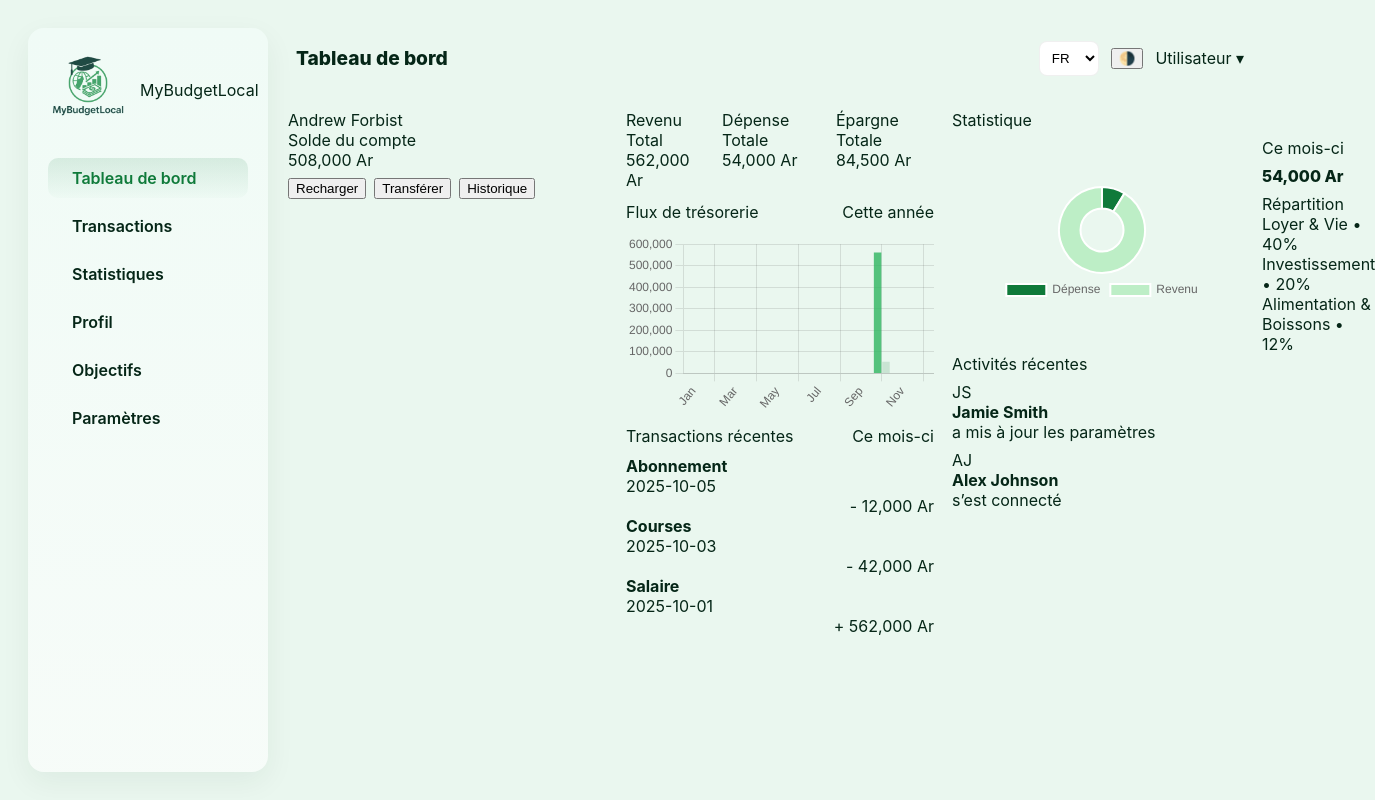
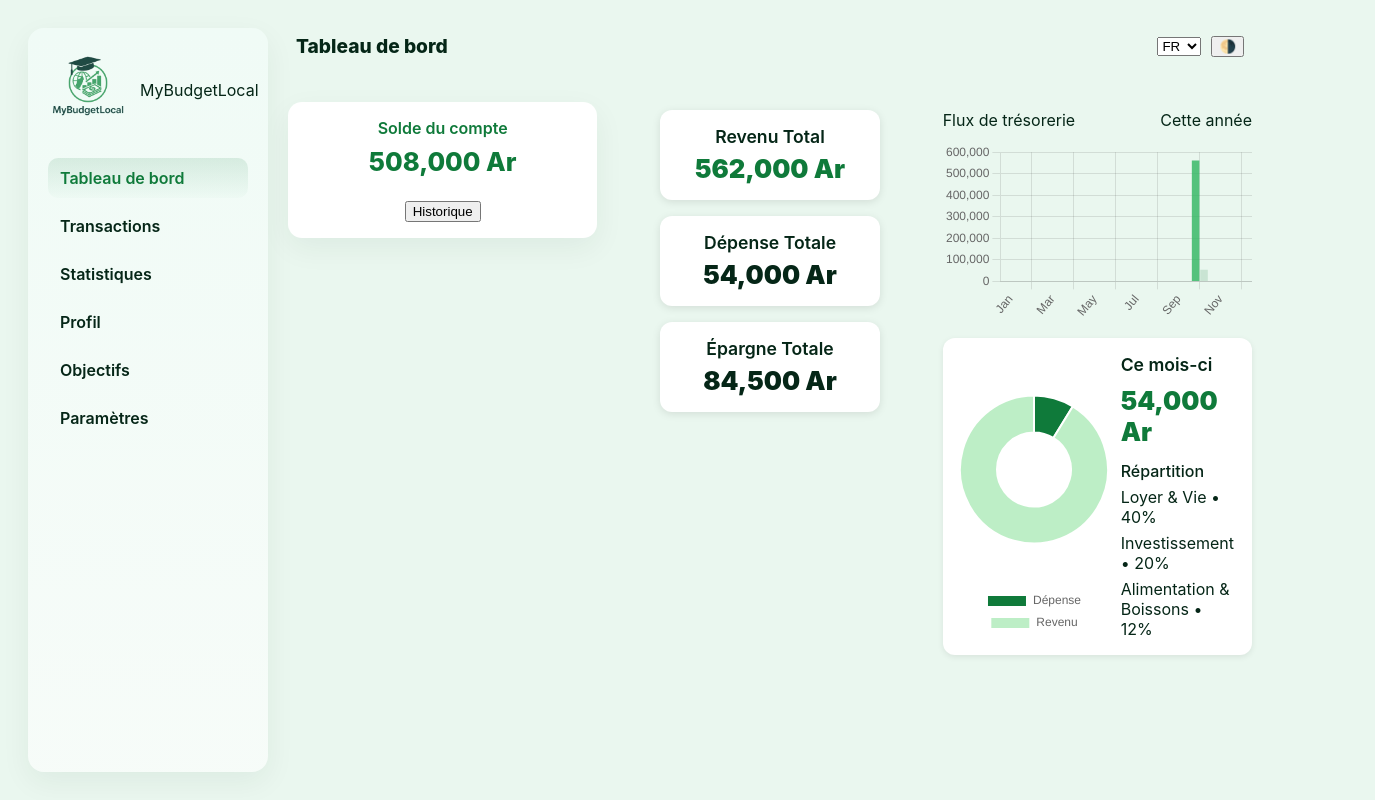
Before and after one commit to Ange-H0610/ISPM, a plain HTML site: page dashboard.html in a window 1280 px wide. Shown: the whole page, 1375 px wide, since content can reach past the window. Drawn offline with nearby package versions, Linux system fonts and the light colour scheme.

Commit message:
renouvellement du page dashboard

```diff
--- a/app.js
+++ b/app.js
@@ -56,110 +56,83 @@ function calc(){
 /* RENDERERS */
 function renderDashboard(){
   const s = calc();
-  const recent = state.transactions.slice().reverse().slice(0,5);
+
   return `
-    <div class="col-card profile-card">
-      <div class="name">${state.user.name}</div>
-      <div class="kv">Solde du compte</div>
-      <div class="balance">${s.balance.toLocaleString()} Ar</div>
-      <div style="display:flex; gap:8px; margin-top:8px;">
-        <button class="btn small" onclick="mount('transactions')">${t('topUp')}</button>
-        <button class="btn small" onclick="mount('transactions')">${t('transfer')}</button>
+    <!-- ===== SOLDE DU COMPTE CENTRÉ ===== -->
+    <div class="solde-top" style="display:flex;justify-content:center;align-items:center;gap:16px;flex-wrap:wrap;margin-top:16px;">
+      <div style="text-align:center;">
+        <div class="solde-label">Solde du compte</div>
+        <div class="solde-montant" style="font-size:1.6rem;font-weight:800;color:var(--green-600)">
+          ${s.balance.toLocaleString()} Ar
+        </div>
+      </div>
+      <div style="display:flex; flex-direction:column; justify-content:center;">
         <button class="btn small" onclick="mount('transactions')">${t('history')}</button>
       </div>
     </div>
 
-    <div>
-      <div style="display:flex; gap:12px; margin-bottom:12px;">
-        <div class="stat-tile"><div class="kv">Revenu Total</div><div class="val">${s.income.toLocaleString()} Ar</div></div>
-        <div class="stat-tile"><div class="kv">Dépense Totale</div><div class="val">${s.expense.toLocaleString()} Ar</div></div>
-        <div class="stat-tile"><div class="kv">Épargne Totale</div><div class="val">${state.goals.epargne.toLocaleString()} Ar</div></div>
+    <!-- ===== STAT RAPIDES MISY FOND MANOKANA + RESPONSIVE ===== -->
+<div style="display:flex; flex-wrap:wrap; justify-content:center; gap:16px; margin-top:24px; max-width:900px; margin-left:auto; margin-right:auto;">
+
+  <!-- Revenu Total -->
+  <div style="flex:1; min-width:200px; max-width:220px; text-align:center; background-color:#fff; padding:16px; border-radius:12px; box-shadow:0 2px 8px rgba(0,0,0,0.1);">
+    <div class="kv" style="font-weight:600; font-size:1.1rem;">Revenu Total</div>
+    <div class="val" style="font-weight:900; font-size:1.6rem; color:var(--green-600); margin-top:6px;">
+      ${s.income.toLocaleString()} Ar
+    </div>
   </div>
 
-      <div class="chart-card">
-        <div style="display:flex;justify-content:space-between;align-items:center;">
+  <!-- Dépense Totale -->
+  <div style="flex:1; min-width:200px; max-width:220px; text-align:center; background-color:#fff; padding:16px; border-radius:12px; box-shadow:0 2px 8px rgba(0,0,0,0.1);">
+    <div class="kv" style="font-weight:600; font-size:1.1rem;">Dépense Totale</div>
+    <div class="val" style="font-weight:900; font-size:1.6rem; color:var(--red-600); margin-top:6px;">
+      ${s.expense.toLocaleString()} Ar
+    </div>
+  </div>
+
+  <!-- Épargne Totale -->
+  <div style="flex:1; min-width:200px; max-width:220px; text-align:center; background-color:#fff; padding:16px; border-radius:12px; box-shadow:0 2px 8px rgba(0,0,0,0.1);">
+    <div class="kv" style="font-weight:600; font-size:1.1rem;">Épargne Totale</div>
+    <div class="val" style="font-weight:900; font-size:1.6rem; color:var(--blue-600); margin-top:6px;">
+      ${state.goals.epargne.toLocaleString()} Ar
+    </div>
+  </div>
+
+</div>
+
+<!-- Flux + Donut flex container -->
+<div style="display:flex; flex-wrap:wrap; justify-content:center; align-items:flex-start; gap:16px; margin-top:24px; max-width:900px; margin-left:auto; margin-right:auto;">
+
+  <!-- Flux de trésorerie -->
+  <div style="flex:1 1 300px; min-width:280px;">
+    <div style="display:flex; justify-content:space-between; align-items:center;">
       <div class="kv">Flux de trésorerie</div>
       <div class="small kv">Cette année</div>
     </div>
-        <div style="height:180px;margin-top:12px;"><canvas id="dashChart"></canvas></div>
-      </div>
-
-      <div class="table-card" style="margin-top:12px;">
-        <div style="display:flex;justify-content:space-between;align-items:center;">
-          <div class="kv">Transactions récentes</div>
-          <div class="small kv">Ce mois-ci</div>
-        </div>
-        <div style="margin-top:10px;">
-          ${recent.map(tx=>`<div class="tx-row"><div><strong>${tx.label}</strong><div class="small kv">${tx.date}</div></div><div style="text-align:right">${tx.type==='income'?'+':'-'} ${tx.amount.toLocaleString()} Ar</div></div>`).join('')}
-        </div>
+    <div style="height:180px; margin-top:12px;">
+      <canvas id="dashChart"></canvas>
     </div>
   </div>
 
-    <div class="right-card">
-      <div>
-        <div class="kv">Statistique</div>
-        <div style="display:flex;gap:10px;align-items:center;margin-top:8px;">
-          <div style="flex:1">
-            <canvas id="donutChart" height="120"></canvas>
+  <!-- Donut chart -->
+  <div style="flex:1 1 300px; min-width:280px; display:flex; gap:12px; background-color:#fff; padding:16px; border-radius:12px; box-shadow:0 2px 6px rgba(0,0,0,0.08);">
+    <div style="flex:1; max-width:150px;">
+      <canvas id="donutChart" height="180"></canvas>
     </div>
-          <div style="width:120px">
-            <div class="kv">Ce mois-ci</div>
-            <div style="font-weight:800;margin-top:8px">${s.expense.toLocaleString()} Ar</div>
-            <div class="small kv" style="margin-top:8px">Répartition</div>
+    <div style="flex:1; display:flex; flex-direction:column; justify-content:center; gap:6px;">
+      <div class="kv" style="font-size:1.1rem; font-weight:600;">Ce mois-ci</div>
+      <div style="font-weight:900; font-size:1.6rem; color:var(--green-600); margin-top:4px;">
+        ${s.expense.toLocaleString()} Ar
+      </div>
+      <div class="small kv" style="margin-top:8px; font-weight:500;">Répartition</div>
       <div class="small kv">Loyer & Vie • 40%</div>
       <div class="small kv">Investissement • 20%</div>
       <div class="small kv">Alimentation & Boissons • 12%</div>
     </div>
   </div>
+
 </div>
 
-      <div>
-        <div class="kv">Activités récentes</div>
-        <div style="margin-top:8px; display:flex;flex-direction:column; gap:8px;">
-          <div class="activity-item"><div class="dot">JS</div><div><strong>Jamie Smith</strong><div class="kv">a mis à jour les paramètres</div></div></div>
-          <div class="activity-item"><div class="dot">AJ</div><div><strong>Alex Johnson</strong><div class="kv">s’est connecté</div></div></div>
-        </div>
-      </div>
-    </div>
-  `;
-}
-
-function renderTransactions(){
-  const rows = state.transactions.slice().reverse().map(tx => `
-    <div class="tx-row">
-      <div><strong>${tx.label}</strong><div class="kv">${tx.date} • ${tx.type==='income'?t('income'):t('expense')}</div></div>
-      <div style="text-align:right">
-        <div style="font-weight:800">${tx.type==='income'?'+':'-'} ${tx.amount.toLocaleString()} Ar</div>
-        <div class="small" style="margin-top:6px;"><button class="btn small" onclick="removeTx(${tx.id})">Supprimer</button></div>
-      </div>
-    </div>
-  `).join('');
-
-  return `
-    <div class="card" style="grid-column:1 / -1;">
-      <h3>${t('transactions')}</h3>
-      <div style="margin-top:12px;" class="col-card">
-        <div style="display:flex;gap:8px;flex-wrap:wrap;">
-          <input id="txLabel" type="text" placeholder="${t('placeholderLabel')}" style="padding:10px;border-radius:8px;border:1px solid rgba(0,0,0,0.06);flex:1;" />
-          <input id="txAmount" type="number" placeholder="${t('placeholderAmount')}" style="padding:10px;border-radius:8px;border:1px solid rgba(0,0,0,0.06);width:160px;" />
-          <select id="txType" style="padding:10px;border-radius:8px;border:1px solid rgba(0,0,0,0.06);">
-            <option value="income">${t('income')}</option>
-            <option value="expense">${t('expense')}</option>
-          </select>
-          <button id="addTx" class="btn small">${t('add')}</button>
-        </div>
-
-        <div style="margin-top:16px;">
-          <div class="kv">${t('currentBalance')}</div>
-          <div style="font-weight:800;font-size:1.2rem;color:var(--green-600)">${calc().balance.toLocaleString()} Ar</div>
-        </div>
-
-        <div style="margin-top:12px;">
-          <div class="kv">Historique</div>
-          <div style="margin-top:8px;">${rows || `<div class="kv">${t('noTransactions')}</div>`}</div>
-        </div>
-      </div>
-    </div>
   `;
 }
 
--- a/dashboard.html
+++ b/dashboard.html
@@ -18,35 +18,40 @@
         </div>
         <div class="brand-name">MyBudgetLocal</div>
       </div>
+
       <nav class="menu">
-        <a class="menu-item active" data-page="dashboard" href="#dashboard"><span class="ico"></span> <span class="label">Tableau de bord</span></a>
-        <a class="menu-item" data-page="transactions" href="#transactions"><span class="ico"></span> <span class="label">Transactions</span></a>
-        <a class="menu-item" data-page="statistics" href="#statistics"><span class="ico"></span> <span class="label">Statistiques</span></a>
-        <a class="menu-item" data-page="profile" href="#profile"><span class="ico"></span> <span class="label">Profil</span></a>
-        <a class="menu-item" data-page="goals" href="#goals"><span class="ico"></span> <span class="label">Objectifs</span></a>
-        <a class="menu-item" data-page="settings" href="#settings"><span class="ico"></span> <span class="label">Paramètres</span></a>
+        <a class="menu-item active" data-page="dashboard" href="#dashboard">Tableau de bord</a>
+        <a class="menu-item" data-page="transactions" href="#transactions">Transactions</a>
+        <a class="menu-item" data-page="statistics" href="#statistics">Statistiques</a>
+        <a class="menu-item" data-page="profile" href="#profile">Profil</a>
+        <a class="menu-item" data-page="goals" href="#goals">Objectifs</a>
+        <a class="menu-item" data-page="settings" href="#settings">Paramètres</a>
       </nav>
-      <div class="sidebar-footer"></div>
     </aside>
 
     <!-- MAIN -->
     <main class="main">
       <header class="topbar">
+  <div class="left-controls">
     <button id="hamburgerBtn" class="hamburger">&#9776;</button>
     <div class="title" id="pageTitle">Tableau de bord</div>
-        <div class="top-controls">
+  </div>
+
+  <div class="right-controls">
     <select id="langQuick" title="Langue">
       <option value="fr">FR</option>
       <option value="en">EN</option>
       <option value="mg">MG</option>
     </select>
     <button id="themeToggle" class="icon-btn">🌗</button>
-          <div class="user">Utilisateur ▾</div>
   </div>
 </header>
+
+
 <section id="content" class="content">
-        <!-- contenu injecté par app.js -->
+  <!-- contenu dynamique -->
 </section>
+
     </main>
   </div>
 
--- a/style.css
+++ b/style.css
@@ -13,7 +13,14 @@
 }
 
 *{ box-sizing:border-box; }
-html,body{ height:100%; margin:0; font-family:Inter, "Segoe UI", Roboto, Arial, sans-serif; background:var(--bg); color:var(--text); }
+html,body{
+  height:100%;
+  margin:0;
+  font-family:Inter,"Segoe UI",Roboto,Arial,sans-serif;
+  background:var(--bg);
+  color:var(--text);
+}
+
 .wrap{ display:flex; align-items:flex-start; justify-content:center; padding:28px; }
 
 /* SIDEBAR */
@@ -26,61 +33,125 @@ html,body{ height:100%; margin:0; font-family:Inter, "Segoe UI", Roboto, Arial,
   box-shadow:var(--card-shadow);
   display:flex; flex-direction:column; gap:16px;
   height:calc(100vh - 56px);
-  position: relative;
+  position:relative;
   z-index:100;
 }
 .brand{ display:flex; align-items:center; gap:12px; }
 .dashboard-logo{ width:80px; height:auto; border-radius:10px; object-fit:contain; transition: transform 0.3s ease; }
-.dashboard-logo:hover{ transform: scale(1.05); }
+.dashboard-logo:hover{ transform:scale(1.05); }
 .menu{ display:flex; flex-direction:column; gap:8px; margin-top:10px; }
 .menu-item{ display:flex; align-items:center; gap:12px; padding:10px 12px; border-radius:10px; color:var(--text); text-decoration:none; font-weight:600; }
-.menu-item.active, .menu-item:hover{ background:var(--accent-grad); color:var(--green-600); }
+.menu-item.active,.menu-item:hover{ background:var(--accent-grad); color:var(--green-600); }
 .sidebar-footer{ margin-top:auto; display:flex; flex-direction:column; gap:10px; }
 
 /* MAIN */
 .main{ flex:1; max-width:var(--max-width); }
-.topbar{ height:72px; display:flex; align-items:center; justify-content:space-between; background:transparent; padding:6px 8px 18px 8px; margin-bottom:10px; position:relative; }
+.topbar{
+  display:flex; align-items:center; justify-content:space-between;
+  background:transparent; padding:6px 8px 18px 8px;
+  margin-bottom:10px; position:relative;
+}
+/* ======================
+   SOLDE DU COMPTE SECTION
+====================== */
+.solde-top {
+  max-width: 400px;
+  width: 100%;
+  background: var(--panel);
+  border-radius: 14px;
+  padding: 16px 24px;
+  margin: 10px 20px 20px auto;
+  box-shadow: var(--card-shadow);
+  display: flex;
+  flex-direction: column;
+  align-items: flex-end;
+  transition: all 0.3s ease;
+}
+
+.solde-top:hover {
+  transform: scale(1.02);
+}
+
+.solde-label {
+  font-size: 1rem;
+  color: var(--green-600);
+  font-weight: 600;
+}
+
+.solde-montant {
+  font-size: 1.8rem;
+  font-weight: 800;
+  margin: 8px 0;
+  color: var(--text);
+}
+
+.historique-btn {
+  background: var(--green-500);
+  color: #fff;
+  border: none;
+  border-radius: 8px;
+  padding: 8px 14px;
+  font-weight: 600;
+  cursor: pointer;
+  transition: background 0.3s ease;
+}
+
+.historique-btn:hover {
+  background: var(--green-600);
+}
+
+/* ======================
+   Responsive
+====================== */
+@media (max-width: 768px) {
+  .solde-top {
+    max-width: 90%;
+    margin: 15px auto;
+    align-items: center;
+    text-align: center;
+    padding: 14px;
+  }
+  .solde-montant {
+    font-size: 1.6rem;
+  }
+}
+
+.left-controls{ display:flex; align-items:center; gap:10px; }
+.right-controls{ display:flex; align-items:center; gap:10px; }
 .title{ font-weight:800; font-size:1.2rem; color:var(--text); }
-.top-controls{ display:flex; align-items:center; gap:12px; }
-.top-controls select{ padding:8px; border-radius:8px; border:1px solid rgba(0,0,0,0.06); background:white; }
 
-/* Hamburger */
-.hamburger{ display:none; font-size:1.8rem; cursor:pointer; background:none; border:none; }
+/* BUTTONS */
+.hamburger{
+  display:none; font-size:1.8rem;
+  cursor:pointer; background:none; border:none;
+}
+.close-btn{
+  display:none;
+  position:absolute; top:10px; right:10px;
+  font-size:1.6rem; background:none; border:none; cursor:pointer;
+}
 
-/* CONTENT LAYOUT */
-.content{ display:grid; grid-template-columns: 320px 1fr 300px; gap:18px; align-items:start; }
+/* GRID CONTENT */
+.content{
+  display:grid;
+  grid-template-columns:repeat(auto-fit,minmax(300px,1fr));
+  gap:18px;
+  align-items:start;
+}
 
 /* RESPONSIVE */
-@media(max-width:1200px){
-  .content{ grid-template-columns:1fr; }
-}
-
-@media(max-width:768px){
-  .hamburger{ display:block; }
-  .sidebar{
-    position:fixed; top:0; left:-260px; height:100%; transition: all 0.3s ease; z-index:1000;
-  }
-  .sidebar.active{ left:0; }
-  .wrap{ flex-direction:column; padding:14px; }
-}
-/* Hamburger & close button */
-.hamburger{ display:none; font-size:1.8rem; cursor:pointer; background:none; border:none; }
-.close-btn{
-  display:none; position:absolute; top:10px; right:10px;
-  font-size:1.5rem; background:none; border:none; cursor:pointer;
-}
-
-/* Mobile responsive */
 @media(max-width:768px){
   .wrap{ flex-direction:column; padding:10px; }
   .sidebar{
-    position:fixed; top:0; left:-260px; width:240px;
-    height:100%; transition: all 0.3s ease; z-index:1000;
-    margin-right:0; border-radius:0;
+    position:fixed;
+    top:0; left:-260px;
+    width:240px; height:100%;
+    transition: all 0.3s ease;
+    z-index:1000; margin-right:0;
+    border-radius:0;
   }
   .sidebar.active{ left:0; }
   .hamburger{ display:block; }
   .close-btn{ display:block; }
-  .content{ grid-template-columns:1fr; }
-  .topbar{ flex-wrap:wrap; justify-content:space-between; }
+  .topbar{ flex-wrap:wrap; gap:10px; }
 }
```
Lines whose indentation alone changed are shown as unchanged.
